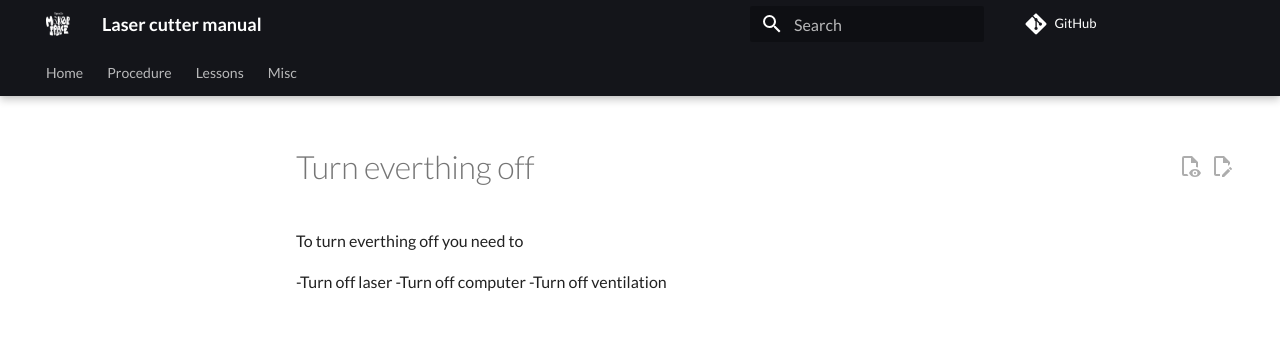
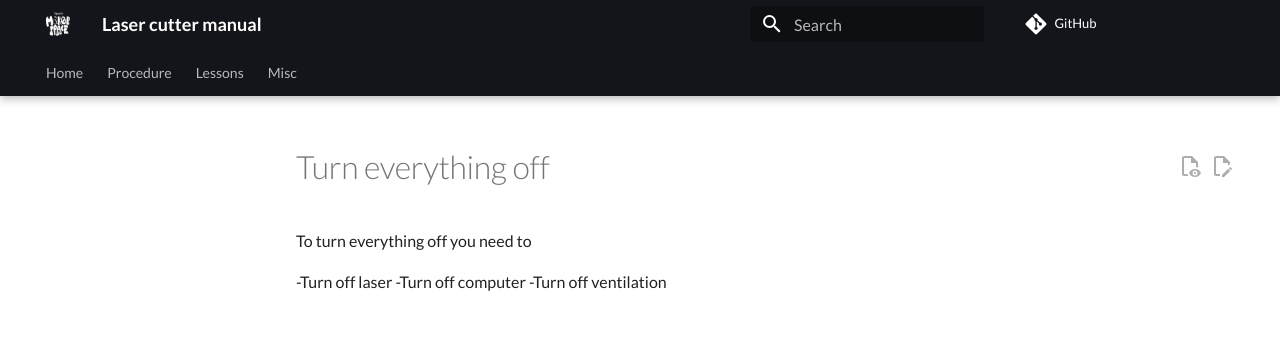
Before and after one commit to uppsala-makerspace/laser_cutter_guide, an MkDocs documentation site: the page built from docs/steps/turn_everything_off.md, in a window 1280 px wide and 900 px high. Shown: the top 341 px of the window. Built offline with MkDocs 1.6.1 and Material for MkDocs 9.7.7, drawn with Linux system fonts in a browser that asks for light colours; comment, search, counter and statistics services are not loaded.

Commit message:
Fix spelling

```diff
--- a/docs/steps/turn_everything_off.md
+++ b/docs/steps/turn_everything_off.md
@@ -1,6 +1,6 @@
-# Turn everthing off
+# Turn everything off
 
-To turn everthing off you need to
+To turn everything off you need to
 
 -Turn off laser
 -Turn off computer
```
